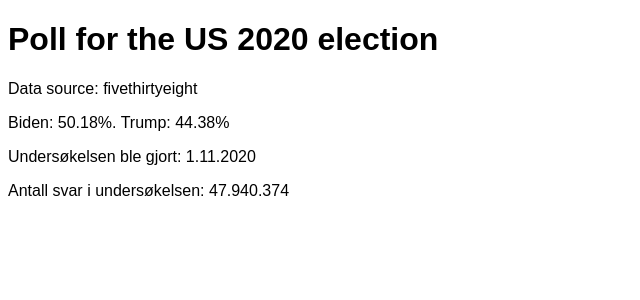
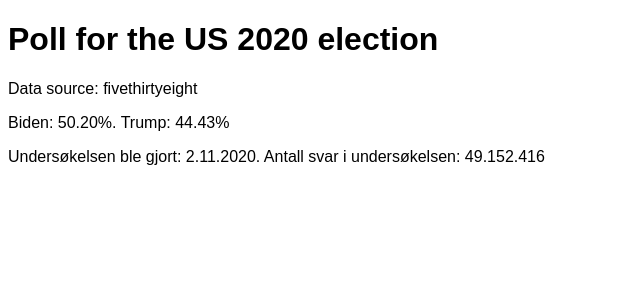
Before and after one commit to GeirOwe/presPoll, a Flask app: page / in a window 1280 px wide. Shown: the part 172-472 px from the top of the page, without its empty margins (0-640 px from the left). Run offline with Flask 2, Linux system fonts and the light colour scheme; parts of the project's set-up code (start-up, migrations or seed data) failed here and were passed over.

Commit message:
Update home.html
updated the pres election home page

```diff
--- a/templates/home.html
+++ b/templates/home.html
@@ -11,10 +11,10 @@
     <h1>Poll for the US 2020 election</h1>
     <p> Data source: fivethirtyeight</p>
     <p></p>
-    <p>Biden: 50.18%.     Trump: 44.38%</p>
+    <p>Biden: 50.20%.     Trump: 44.43%</p>
     <p></p>
-    <p>Undersøkelsen ble gjort: 1.11.2020</p>
-    <p>Antall svar i undersøkelsen: 47.940.374</p>
+    <p>Undersøkelsen ble gjort: 2.11.2020.
+       Antall svar i undersøkelsen: 49.152.416</p>
 
     {% endblock %}
   </body>
```
